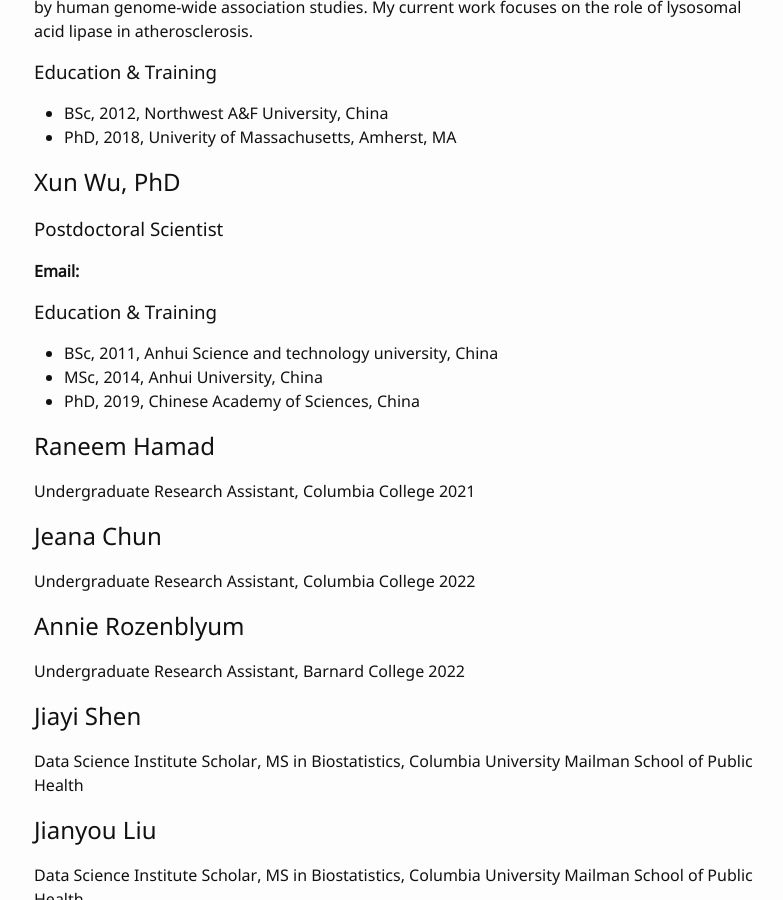
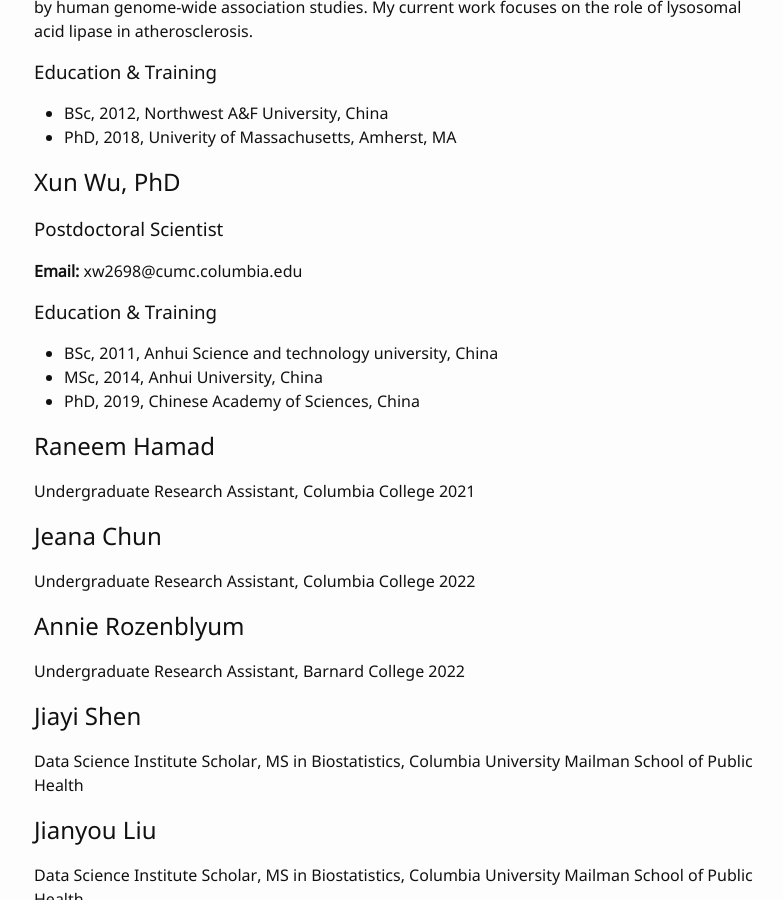
Before and after one commit to hanruizhang/zhanglab, a Jekyll site: the page built from 2_People.md, in a window 1280 px wide and 900 px high, scrolled down 1465 px. Shown: the whole window, without its empty margins (236-1019 px from the left). Built offline with Jekyll 4.4.1, drawn with Linux system fonts in a browser that asks for light colours.

Commit message:
Update 2_People.md

```diff
--- a/2_People.md
+++ b/2_People.md
@@ -51,7 +51,7 @@
 
 ## Xun Wu, PhD
 ### Postdoctoral Scientist
-**Email:**
+**Email:** xw2698@cumc.columbia.edu
 
 ### Education & Training
 - BSc, 2011, Anhui Science and technology university, China
```
